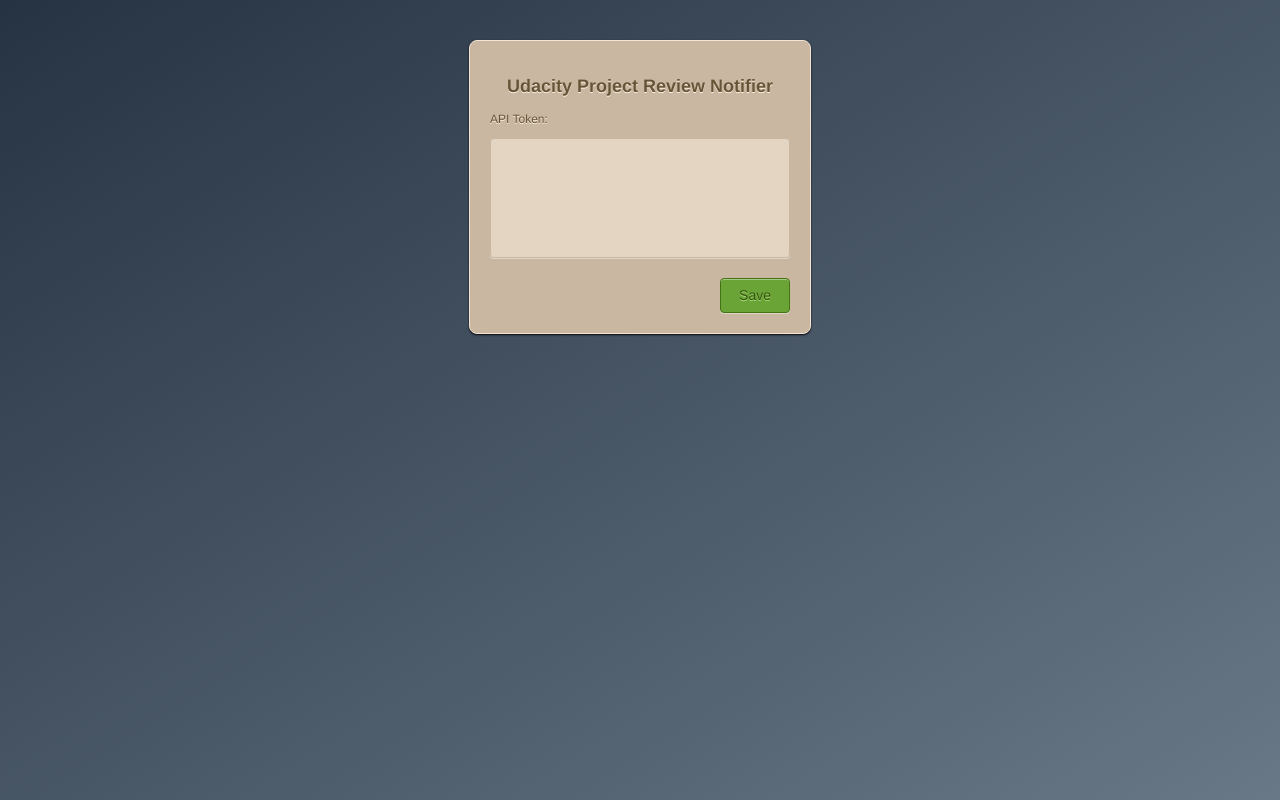
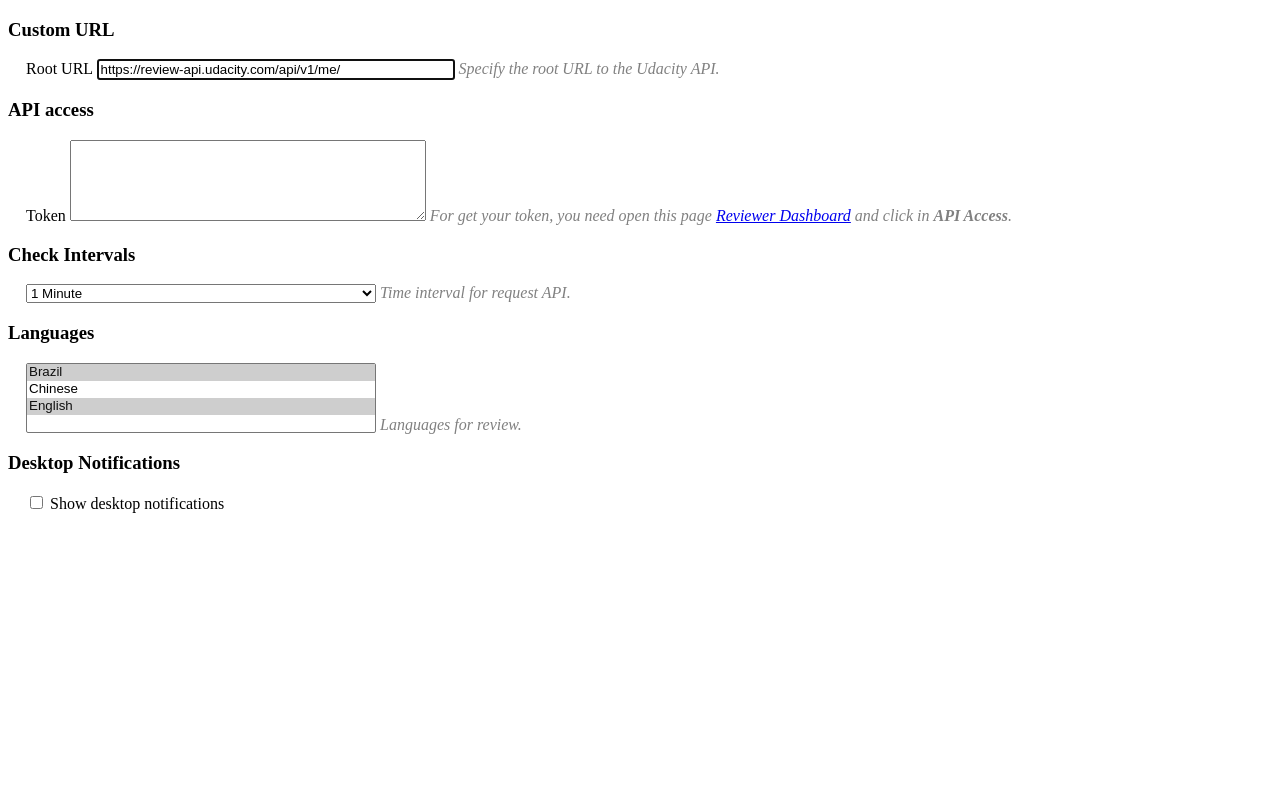
Before and after one commit to brenopolanski/notifier-for-udacity-reviewer, a browser extension: page extension/options.html in a window 1280 px wide. Drawn offline with Linux system fonts and the light colour scheme.

Commit message:
New layout for options.html using chrome style

```diff
--- a/extension/api.js
+++ b/extension/api.js
@@ -3,7 +3,7 @@
 
   var TOKEN = 'YOUR_TOKEN'; // localStorage.udacityReviewDevToken
 
-  var BASE_URL = 'https://review-api.udacity.com/api/v1/me/';
+  var ROOT_URL = 'https://review-api.udacity.com/api/v1/me/';
 
   var LANGUAGES = ['pt-br', 'en-us']; // 'zh-cn'
 
@@ -26,7 +26,7 @@
   }();
 
   window.udacityNotifyReviewer = function(callback) {
-    xhr('GET', BASE_URL + 'certifications.json', function(data) {
+    xhr('GET', ROOT_URL + 'certifications.json', function(data) {
       var certifications = JSON.parse(data);
       var reviewAwaiting = 0;
 
--- a/extension/css/options.css
+++ b/extension/css/options.css
@@ -1,80 +1,18 @@
-body {
-  font-family: 'Helvetica Neue', Helvetica, sans-serif;
-  height: 200px;
-  background: linear-gradient(to bottom right, #263343, #687887);
-  color: #665436;
+section {
+  -webkit-padding-start: 18px;
 }
 
-.options-form {
-  margin: 40px auto;
-  border: 1px solid #f2e3d2;
-  background: #c9b7a2;
-  border-radius: 8px;
-  box-shadow: rgba(000, 000, 000, 0.9) 0 1px 2px, inset rgba(255, 255, 255, 0.4) 0 0 0;
-  vertical-align: middle;
-  padding: 20px;
-  width: 300px;
+section h3 {
+  -webkit-margin-start: -18px;
 }
 
-.form-field {
-  border: 1px solid #c9b7a2;
-  background: #e4d5c3;
-  border-radius: 4px;
-  color: #725129;
-  box-shadow: rgba(255, 255, 255, 0.4) 0 1px 0, inset rgba(000, 000, 000, 0.7) 0 0 0;
-  padding: 8px;
-  margin-bottom: 20px;
-  resize: none;
-  width: 100%;
-  height: 120px;
+textarea,
+select,
+input[type="text"] {
+  width: 350px;
 }
 
-.page-title {
-  font-size: 18px;
-  font-weight: bold;
-  text-align: center;
+span.description {
+  font-style: italic;
+  color: grey;
 }
-
-.page-title, .form-title {
-  margin-bottom: 15px;
-  text-shadow: #fdf2e4 0 1px 0;
-}
-
-.form-title {
-  font-size: 12px;
-}
-
-.submit-container {
-  text-align: right;
-}
-
-.submit-button {
-  border: 1px solid #447314;
-  background: #6aa436;
-  border-radius: 4px;
-  box-shadow: rgba(255,255,255,0.4) 0 1px 0, inset rgba(255,255,255,0.4) 0 1px 0;
-  text-shadow: #addc7e 0 1px 0;
-  color: #31540c;
-  font-family: helvetica, serif;
-  padding: 8.5px 18px;
-  font-size: 14px;
-  vertical-align: middle;
-}
-
-.submit-button:hover {
-  border: 1px solid #447314;
-  text-shadow: #31540c 0 1px 0;
-  background: #6aa436;
-  color: #fff;
-}
-
-.submit-button:active {
-  text-shadow: #31540c 0 1px 0;
-  border: 1px solid #447314;
-  background: #8dc059;
-  color: #fff;
-}
-
-.submit-button:focus {
-  outline: none;
-}
--- a/extension/options.html
+++ b/extension/options.html
@@ -1,19 +1,62 @@
-<html>
-<head>
-  <title>Options for Udacity Project Reviewer Notifier</title>
-  <script type="text/javascript" src="options.js"></script>
-  <link rel="stylesheet" href="css/options.css">
-</head>
-<body>
-  <form class="options-form">
-    <h2 class="page-title">Udacity Project Review Notifier</h2>
+<!DOCTYPE html>
+<html lang="en">
+  <head>
+    <meta charset="utf-8">
+    <title>Notifier for Udacity Reviewer</title>
+    <link rel="stylesheet" href="css/options.css">
+    <script src="options.js"></script>
+  </head>
+  <body>
+    <section>
+      <h3>Custom URL</h3>
+      <label for="root-url">Root URL</label>
+      <input type="text" id="root-url" value="https://review-api.udacity.com/api/v1/me/" placeholder="e.g. https://review-api.udacity.com/api/v1/me/" autofocus>
+      <span class="description">Specify the root URL to the Udacity API.</span>
+    </section>
 
-    <label for="dev-token" class="form-title">API Token:</p>
-    <textarea class="form-field" name="dev-token" id="dev-token"></textarea>
-    <br />
-    <div class="submit-container">
-      <input class="submit-button" type="button" id="save-btn" value="Save" />
-    </div>
-  </form>
-</body>
+    <section>
+      <h3>API access</h3>
+      <label for="oauth-token">Token</label>
+      <textarea rows="5" id="oauth-token"></textarea>
+      <span class="description">For get your token, you need open this page <a href="https://review.udacity.com/#!/submissions/dashboard" target="_blank">Reviewer Dashboard</a> and click in <strong>API Access</strong>.</span>
+    </section>
+
+    <section>
+      <h3>Check Intervals</h3>
+      <select id="check intervals">
+        <option value="1" selected>1 Minute</option>
+        <option value="2">2 Minutes</option>
+        <option value="3">3 Minutes</option>
+        <option value="4">4 Minutes</option>
+        <option value="5">5 Minutes</option>
+        <option value="6">6 Minutes</option>
+        <option value="7">7 Minutes</option>
+        <option value="8">8 Minutes</option>
+        <option value="9">9 Minutes</option>
+        <option value="10">10 Minutes</option>
+        <option value="20">20 Minutes</option>
+        <option value="30">30 Minutes</option>
+        <option value="40">40 Minutes</option>
+        <option value="50">50 Minutes</option>
+        <option value="60">1 Hour</option>
+      </select>
+      <span class="description">Time interval for request API.</span>
+    </section>
+
+    <section>
+      <h3>Languages</h3>
+      <select id="languages" multiple>
+        <option value="pt-br" selected>Brazil</option>
+        <option value="zh-cn">Chinese</option>
+        <option value="en-us" selected>English</option>
+      </select>
+      <span class="description">Languages for review.</span>
+    </section>
+
+    <section>
+      <h3>Desktop Notifications</h3>
+      <input type="checkbox" id="show-desktop-notif">
+      <label for="show-desktop-notif">Show desktop notifications</label>
+    </section>
+  </body>
 </html>
```
Also changed, not shown: extension/manifest.json.
